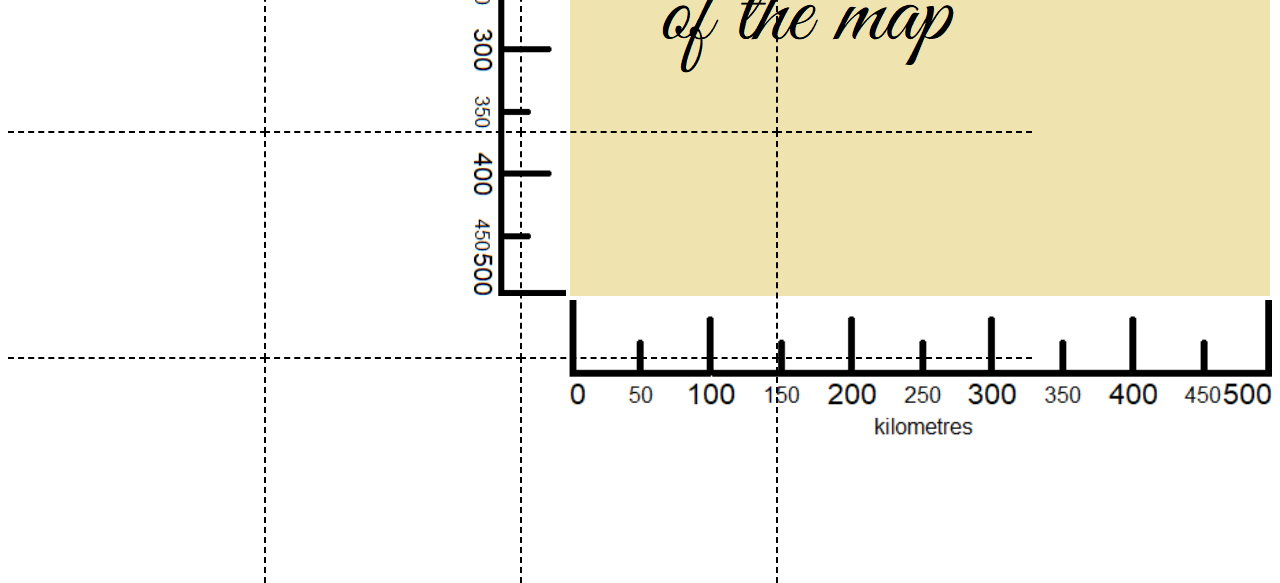
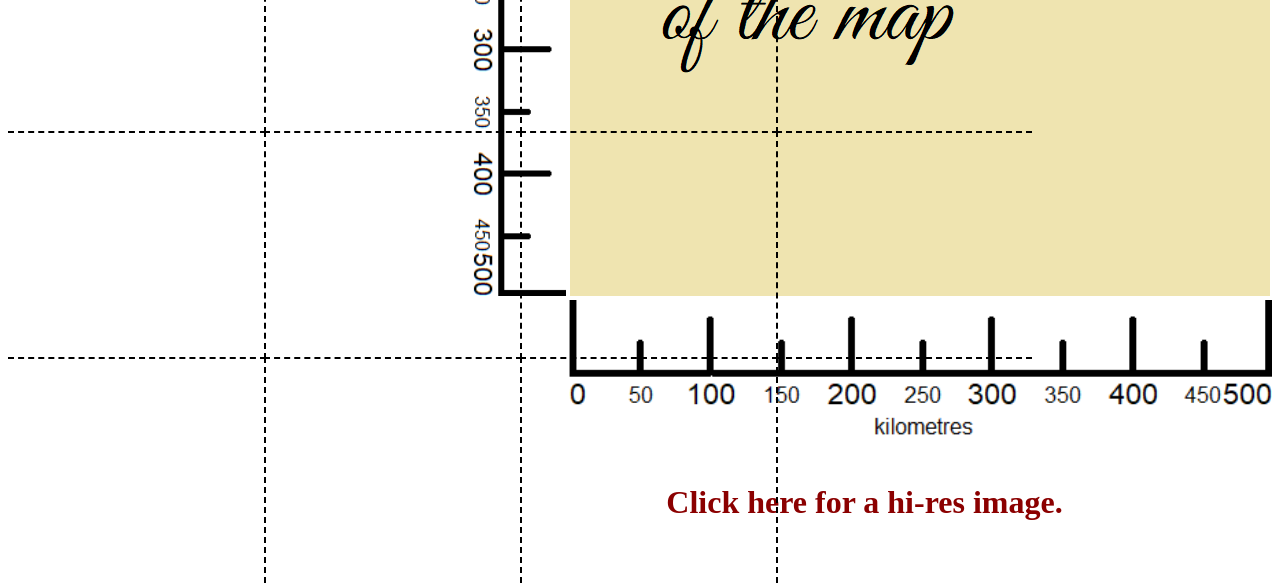
Before and after one commit to GPMoore289/Alantrea, a plain HTML site: page index.html in a window 1280 px wide. Shown: the part 330-913 px from the top of the page. Drawn offline with Linux system fonts and the light colour scheme.

Commit message:
Add files via upload
Adding hyperlink to hires map

```diff
--- a/index.html
+++ b/index.html
@@ -30,6 +30,10 @@
 		.border2								{border-bottom: dashed 2px black;}
 		.border3								{border-right: dashed 2px black;}
 		.hover-area:hover 						{background-color: rgba(0, 255, 0, 0.4); }
+		p										{text-align: center; font-size:2em;}
+		a:link 									{color: DarkRed; font-weight:bold; text-decoration: none;}
+		a:hover 								{background-color: PowderBlue; font-weight:bold; text-decoration: underline;}
+		a:visited 								{color: DarkSlateGray; font-weight:bold; text-decoration: none;}
 
     </style>
 </head>
@@ -60,6 +64,7 @@
 				<img id="displayedImage" src="default.png" alt="Click on a section of the map">
 			</div>
 			<img src="scaleh.png" alt="horizontal scale" style="width:815px">
+			<p><a href="./alantreahires.png">Click here for a hi-res image.</a></p>
 		</div>
 	</main>
   <script>
```
Also changed, not shown: 1 other file.
